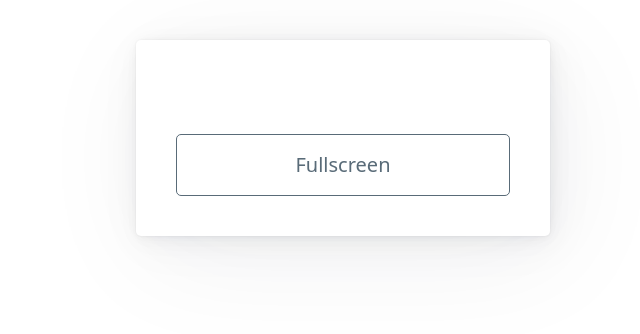
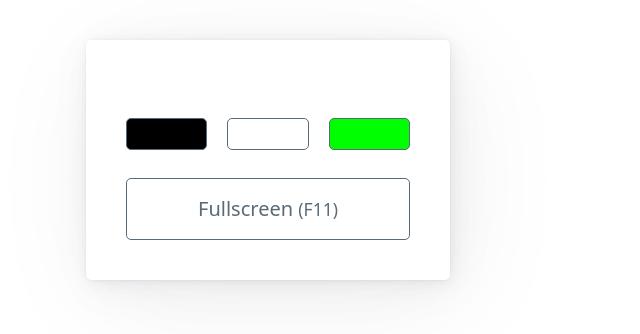
Before and after one commit to GiraffeSummer/colorsite, a Svelte app: page / in a window 1280 px wide. Shown: the top 334 px of the page, without its empty margins (297-937 px from the left). Built offline with nearby package versions, Linux system fonts and the light colour scheme.

Commit message:
code cleanup + presets added

```diff
--- a/index.html
+++ b/index.html
@@ -1,12 +1,15 @@
 <!doctype html>
 <html lang="en">
+
 <head>
   <meta charset="UTF-8" />
   <meta name="viewport" content="width=device-width, initial-scale=1.0" />
   <title></title>
 </head>
-  <body style="width: 100vw; height: 100vh;">
+
+<body>
   <div id="app"></div>
   <script type="module" src="/src/main.ts"></script>
 </body>
+
 </html>
--- a/src/App.svelte
+++ b/src/App.svelte
@@ -4,20 +4,29 @@
   import ColorPicker from "svelte-awesome-color-picker";
   import { writable } from "svelte/store";
 
-  let hex, rgb, color, hsv;
-  hex = loadLocalStorage("color") || "#ffffff";
+  let hex: string = loadLocalStorage("color") || "#ffffff";
   const isFullScreen = writable(document.fullscreenElement != null);
-
+  let fullscreenElement;
   function changeColor() {
-    window.document.body.style.backgroundColor = hex;
+    fullscreenElement = document.getElementById("fullscreen");
+    fullscreenElement.style.backgroundColor = hex;
     saveLocalStorage("color", hex);
   }
 
-  onMount(changeColor);
+  onMount(() => {
+    changeColor();
+    fullscreenElement.addEventListener(
+      "fullscreenchange",
+      (e) => {
+        $isFullScreen = document.fullscreenElement != null;
+      },
+      false,
+    );
+  });
 
   function toggleFullScreen() {
     if (!document.fullscreenElement) {
-      document.documentElement.requestFullscreen();
+      fullscreenElement.requestFullscreen();
     } else if (document.exitFullscreen) {
       document.exitFullscreen();
     }
@@ -29,67 +38,61 @@
     let promise;
     if (keycode == "F11") {
       e.preventDefault();
-      console.log("f11 pressed");
       if (!document.fullscreenElement) {
-        promise = document.documentElement.requestFullscreen();
+        promise = fullscreenElement.requestFullscreen();
       }
     } else if (keycode == "Escape") {
-      console.log("escape");
       if (document.fullscreenElement && document.exitFullscreen) {
         promise = document.exitFullscreen();
       }
     }
-    if (promise) {
-      promise
-        .then(() => {})
-        .catch((e) => {
-          console.log(e);
-        });
-    }
+
+    promise?.then(() => {});
   }
-  document.documentElement.addEventListener(
-    "fullscreenchange",
-    (e) => {
-      $isFullScreen = document.fullscreenElement != null;
-    },
-    false,
-  );
 </script>
 
 <svelte:body on:keydown={handleKey} />
-<main>
+<main style="background-color: {hex};">
+  <div id="fullscreen" style="width: 100%; height: 100%;"></div>
   {#if !$isFullScreen}
-    <div class="grid">
-      <div></div>
+    <div class="grid container">
+      <div />
       <article>
         <ColorPicker
           on:input={changeColor}
           bind:hex
-          bind:rgb
-          bind:hsv
-          bind:color
           isDialog={false}
           isAlpha={false}
           --picker-width={"18vw"}
         />
-        <button
-          style="margin-top: 3vh; margin-bottom:0vh;"
-          class="secondary outline"
-          on:click={toggleFullScreen}>Fullscreen</button
+        <div class="grid" style="margin: 1vh 0">
+          <button
+            class="secondary outline"
+            style="background-color: black;"
+            on:click={() => {
+              hex = "#000000";
+            }}
+          ></button>
+          <button
+            class="secondary outline"
+            style="background-color: white;"
+            on:click={() => {
+              hex = "#ffffff";
+            }}
+          ></button>
+          <button
+            class="secondary outline"
+            style="background-color: #00ff00;"
+            on:click={() => {
+              hex = "#00ff00";
+            }}
+          ></button>
+        </div>
+        <button class="secondary outline" style="margin-bottom: 0;" on:click={toggleFullScreen}
+          >Fullscreen <small>(F11)</small></button
         >
       </article>
-      <div></div>
+      <div />
     </div>
   {/if}
 </main>
-
-<style>
-  @media (prefers-color-scheme: dark) {
-    :root {
-      --cp-bg-color: #333;
-      --cp-border-color: white;
-      --cp-input-color: #555;
-      --cp-button-hover-color: #777;
-    }
-  }
-</style>
--- a/src/app.css
+++ b/src/app.css
@@ -0,0 +1,8 @@
+@media (prefers-color-scheme: dark) {
+    :root {
+        --cp-bg-color: #333;
+        --cp-border-color: white;
+        --cp-input-color: #555;
+        --cp-button-hover-color: #777;
+    }
+}
```
Lines whose indentation alone changed are shown as unchanged.
